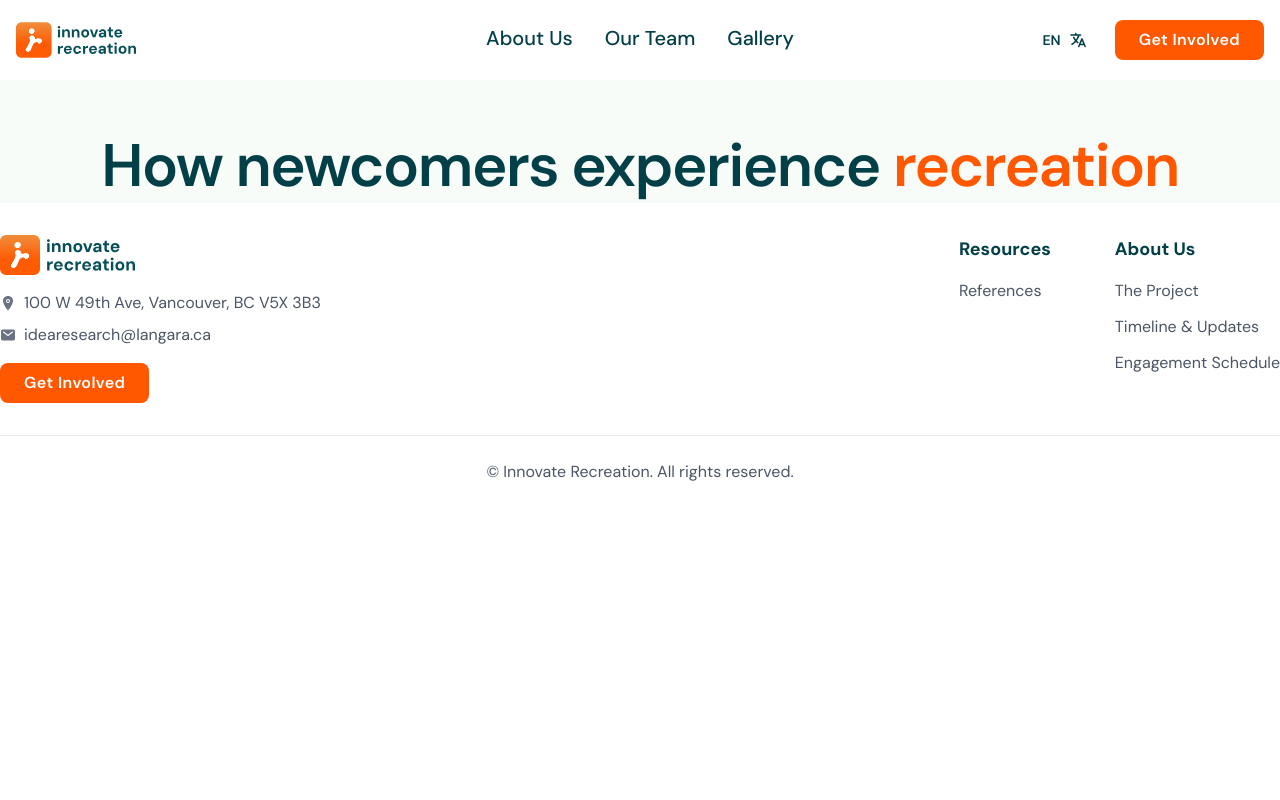
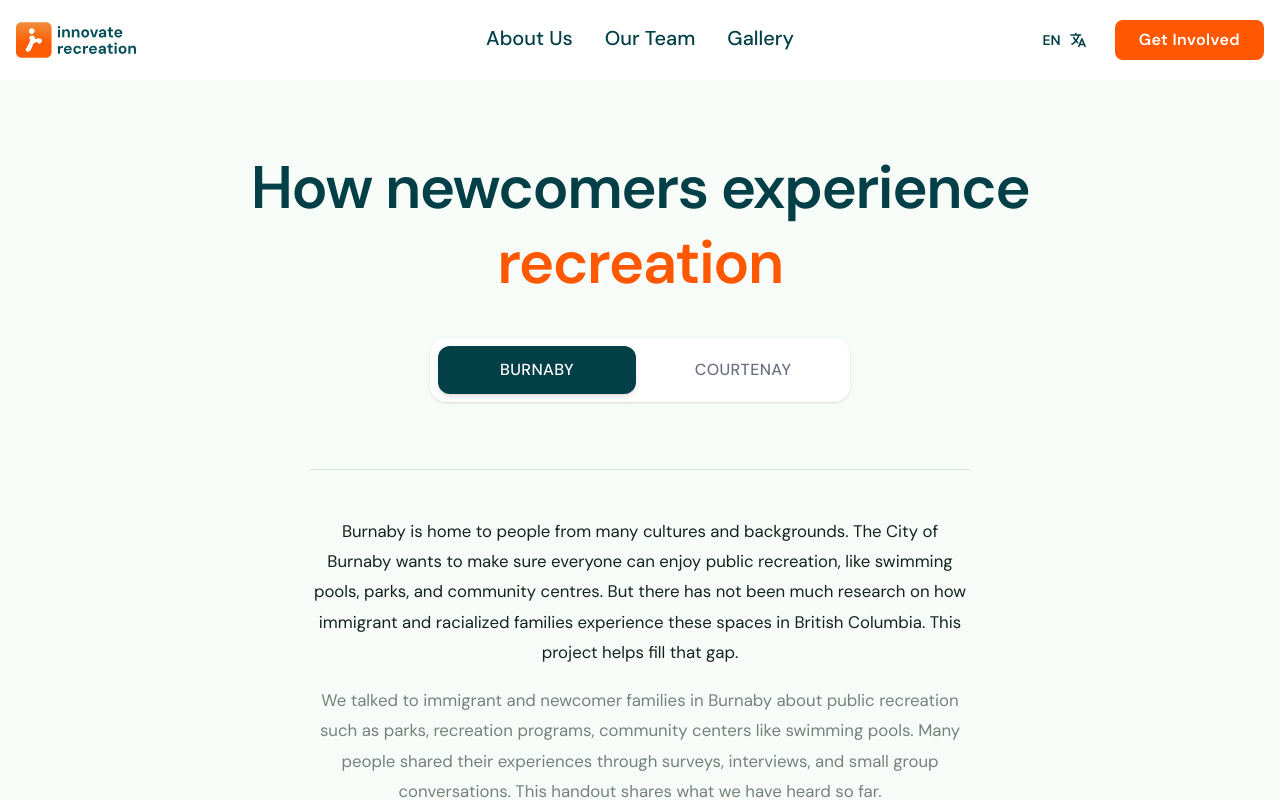
Before and after one commit to langararec/IDEAS-website, a React (Vite) app in the folder frontend/: page /findings in a window 1280 px wide. Shown: the top 800 px of the page. Built offline with nearby package versions, Linux system fonts and the light colour scheme.

Commit message:
feat: add findings hero and city tabs

```diff
--- a/frontend/src/App.css
+++ b/frontend/src/App.css
@@ -16,6 +16,16 @@
   --color-base-100: #f8fcf8;
   --color-base-200: #e9f5eb;
 
+  --color-data: #317039;
+  --color-data-dark: #275a2e;
+  --color-data-mid: #75a37b;
+  --color-data-soft: #c9e2cd;
+  --color-data-faint: #dde9df;
+  --color-ink: #14231f;
+  --color-body: #3f4c48;
+  --color-muted: #76817c;
+  --color-rule: #dbe7de;
+
   --font-dm-sans: 'DM Sans', sans-serif;
 
 
--- /dev/null
+++ b/frontend/src/pages/Findings/CityTabs.tsx
@@ -0,0 +1,31 @@
+import React from "react";
+import { cities, type City } from "../../content/Findings/data";
+
+type CityTabsProps = {
+    city: City;
+    setCity: (city: City) => void;
+    label: string;
+    names: Record<City, string>;
+};
+
+const CityTabs: React.FC<CityTabsProps> = ({ city, setCity, label, names }) => (
+    <div
+        role="group"
+        aria-label={label}
+        className="flex w-full max-w-[420px] gap-2 rounded-2xl bg-white p-2 shadow-sm"
+    >
+        {cities.map((id) => (
+            <button
+                key={id}
+                type="button"
+                onClick={() => setCity(id)}
+                aria-pressed={city === id}
+                className={`flex-1 cursor-pointer rounded-xl px-[1.125rem] py-3 font-dm-sans font-medium tracking-wide transition-[background-color,color,box-shadow] duration-300 ${city === id ? "bg-primary text-white shadow-md" : "text-gray-500 hover:text-primary"}`}
+            >
+                {names[id].toUpperCase()}
+            </button>
+        ))}
+    </div>
+);
+
+export default CityTabs;
--- a/frontend/src/pages/Findings/Findings.tsx
+++ b/frontend/src/pages/Findings/Findings.tsx
@@ -1,17 +1,44 @@
-import React from "react";
+import React, { useState } from "react";
 import { useLanguage } from "../../context/LanguageContext";
 import { findingsContent } from "../../content/FindingsContent";
+import { type City } from "../../content/Findings/data";
+import CityTabs from "./CityTabs";
+import Reveal from "./Reveal";
 
 const Findings: React.FC = () => {
     const { language } = useLanguage();
+    const [city, setCity] = useState<City>("burnaby");
     const content = findingsContent[language];
+    const cityContent = content[city];
 
     return (
-        <div className="bg-base-100 px-4 pt-12">
-            <h1 className="text-center max-w-6xl mx-auto text-4xl lg:text-6xl leading-tight tracking-tight font-semibold font-dm-sans text-primary">
-                {content.title} <span className="text-accent">{content.titleHighlight}</span>
-            </h1>
-        </div>
+        <main className="bg-base-100 font-dm-sans" key={`findings-${language}`}>
+            <section className="px-[clamp(1.25rem,4vw,3.5rem)] pt-[clamp(2.5rem,5.5vw,4.75rem)] pb-[clamp(3.25rem,6vw,5.5rem)]">
+                <div className="mx-auto max-w-[1160px]">
+                    <div className="mx-auto flex max-w-[940px] flex-col items-center gap-[clamp(1.625rem,3vw,2.375rem)] pb-[clamp(2.75rem,5.2vw,4.5rem)] text-center">
+                        <Reveal>
+                            <h1 className="text-4xl leading-tight font-semibold tracking-tight text-primary lg:text-6xl">
+                                {content.title} <span className="text-accent">{content.titleHighlight}</span>
+                            </h1>
+                        </Reveal>
+                        <Reveal delay={1} className="flex w-full justify-center">
+                            <CityTabs
+                                city={city}
+                                setCity={setCity}
+                                label={content.cityTabsLabel}
+                                names={content.cityNames}
+                            />
+                        </Reveal>
+                    </div>
+                    <Reveal className="mx-auto max-w-[660px] border-t border-rule pt-[clamp(2rem,3.6vw,2.875rem)] text-center">
+                        <div className="grid gap-[1.125rem] text-[1.05rem] leading-[1.8]">
+                            <p className="text-ink">{cityContent.intro[0]}</p>
+                            <p className="text-muted">{cityContent.intro[1]}</p>
+                        </div>
+                    </Reveal>
+                </div>
+            </section>
+        </main>
     );
 };
 
--- /dev/null
+++ b/frontend/src/pages/Findings/Reveal.tsx
@@ -0,0 +1,24 @@
+import React from "react";
+import { useReveal } from "./useReveal";
+
+type RevealProps = {
+    children: React.ReactNode;
+    delay?: number;
+    className?: string;
+};
+
+const Reveal: React.FC<RevealProps> = ({ children, delay = 0, className = "" }) => {
+    const { ref, revealed } = useReveal<HTMLDivElement>();
+
+    return (
+        <div
+            ref={ref}
+            style={{ transitionDelay: `${delay * 90}ms` }}
+            className={`transition-[opacity,transform] duration-600 ease-[cubic-bezier(0.22,0.61,0.36,1)] motion-reduce:transition-none ${revealed ? "opacity-100 translate-y-0" : "opacity-20 translate-y-2.5"} ${className}`}
+        >
+            {children}
+        </div>
+    );
+};
+
+export default Reveal;
--- /dev/null
+++ b/frontend/src/pages/Findings/useReveal.ts
@@ -0,0 +1,48 @@
+import { useEffect, useRef, useState } from "react";
+
+let shared: IntersectionObserver | null = null;
+const handlers = new Map<Element, () => void>();
+
+const getObserver = () => {
+    if (!shared) {
+        shared = new IntersectionObserver(
+            (entries) => {
+                for (const entry of entries) {
+                    if (!entry.isIntersecting) continue;
+                    handlers.get(entry.target)?.();
+                    handlers.delete(entry.target);
+                    shared?.unobserve(entry.target);
+                }
+            },
+            { threshold: 0.18, rootMargin: "0px 0px -6% 0px" }
+        );
+    }
+    return shared;
+};
+
+export const useReveal = <T extends Element>() => {
+    const ref = useRef<T>(null);
+    const [revealed, setRevealed] = useState(false);
+
+    useEffect(() => {
+        const element = ref.current;
+        if (!element) return;
+
+        const still = window.matchMedia("(prefers-reduced-motion: reduce)").matches;
+        if (still || !("IntersectionObserver" in window)) {
+            setRevealed(true);
+            return;
+        }
+
+        const observer = getObserver();
+        handlers.set(element, () => setRevealed(true));
+        observer.observe(element);
+
+        return () => {
+            handlers.delete(element);
+            observer.unobserve(element);
+        };
+    }, []);
+
+    return { ref, revealed };
+};
```
